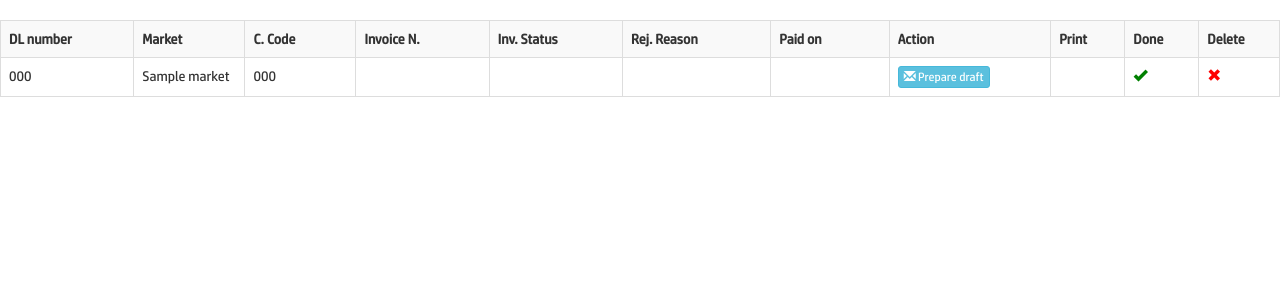
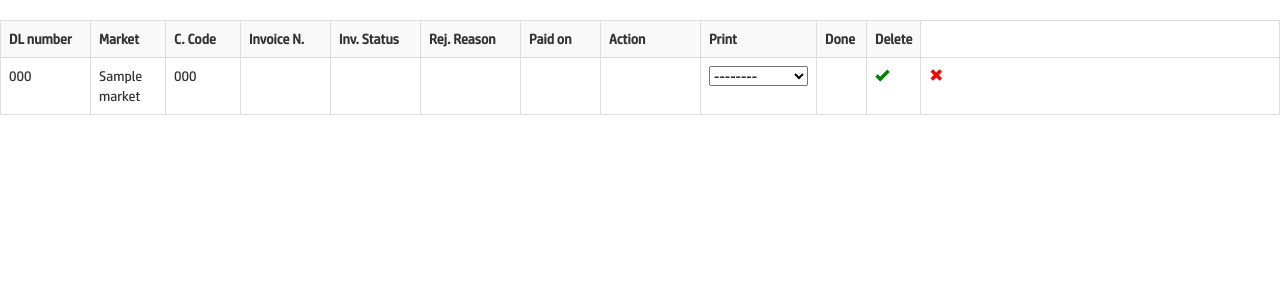
Before and after one commit to MattBlack85/dunning-cruncher, a Django app: template templates/edit.html in a window 1280 px wide. Shown: the part 52-352 px from the top of the page. Run offline with Django 3.2, Linux system fonts and the light colour scheme; the template is opened without the code that fills it: most values are stand-ins (such as "Sample title", 1, 10 or a date in 2020); form fields are guessed from the names that the template uses; some libraries are stand-ins or nearby versions.

Commit message:
Changed the button with an action list.

```diff
--- a/templates/edit.html
+++ b/templates/edit.html
@@ -36,7 +36,12 @@
     <td>
     </td>
     <td>
-      <button type="button" class="btn btn-info btn-xs draftbutt"><span class="glyphicon glyphicon-envelope"></span> Prepare draft</button>
+    <td class="optionchoose" width="100px">
+      <select class="copt" style="width=100px">
+	<option>--------</option>
+	<option value="draftbutt">Prepare draft</option>
+	<option value="balance">Balance conf.</option>
+      </select>
     </td>
     <td>
     </td>
```
